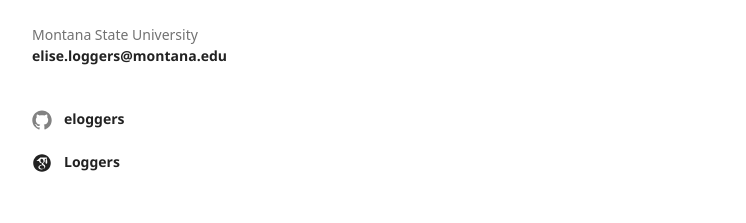
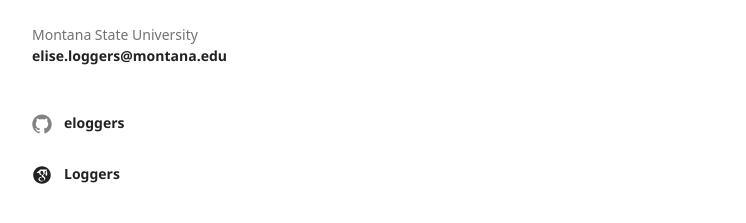
Before and after one commit to eloggers/eloggers.github.io, a Jekyll site: the page built from index.md, in a window 1280 px wide. Shown: the part 296-519 px from the top of the page, without its empty margins (178-924 px from the left). Built offline with Jekyll 4.4.1, drawn with Linux system fonts in a browser that asks for light colours; some web fonts are replaced.

Commit message:
Update style.scss

```diff
--- a/assets/css/style.scss
+++ b/assets/css/style.scss
@@ -27,6 +27,13 @@
   border-bottom: 1px solid #222;
 }
 
+.read-more {
+    text-transform: uppercase;
+    font-size: 15px;
+}
+
+
+/* Normalize icon sizes (GitHub + Scholar) */
 .social-links .icon svg {
   width: 20px;
   height: 20px;
@@ -36,18 +43,15 @@
   margin-right: 6px;
 }
 
+/* Align icons and text */
 .social-links a {
   display: flex;
   align-items: center;
   gap: 6px;
   text-decoration: none;
+  margin: 4px 0;
 }
 
 .social-links a:hover {
   text-decoration: underline;
 }
-
-.read-more {
-    text-transform: uppercase;
-    font-size: 15px;
-}
```
